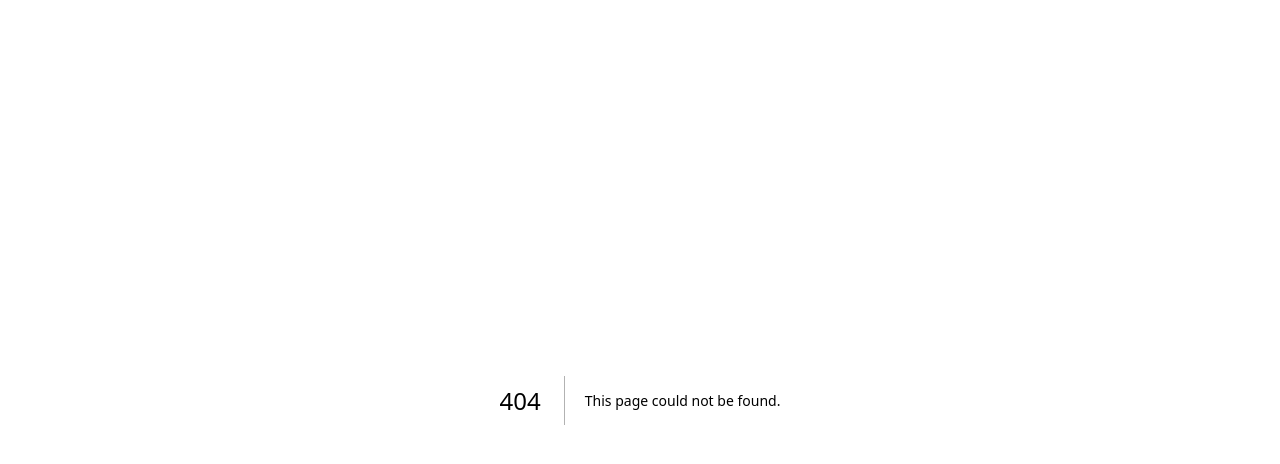
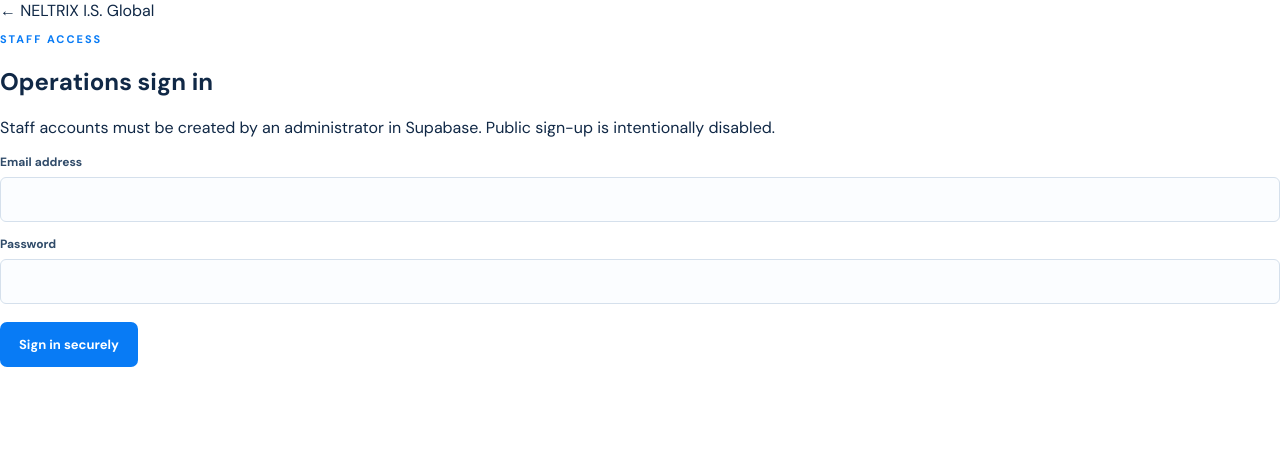
Before and after one commit to jacksonkbig-cpu/neltrix-is-global, a Next.js app: page /ops/login in a window 1280 px wide. Before the commit this address had no page. Shown: the top 464 px of the page. Built offline with nearby package versions, Linux system fonts and the light colour scheme.

Commit message:
Add secure quote intake and Supabase staff operations foundation

```diff
--- /dev/null
+++ b/app/ops/login/page.tsx
@@ -0,0 +1,48 @@
+"use client";
+
+import { FormEvent, useState } from "react";
+import Link from "next/link";
+import { createSupabaseBrowserClient } from "@/lib/supabase/client";
+
+export default function OpsLoginPage() {
+  const [email, setEmail] = useState("");
+  const [password, setPassword] = useState("");
+  const [message, setMessage] = useState("");
+  const [busy, setBusy] = useState(false);
+
+  async function signIn(event: FormEvent<HTMLFormElement>) {
+    event.preventDefault();
+    setBusy(true);
+    setMessage("");
+    try {
+      const supabase = createSupabaseBrowserClient();
+      const { error } = await supabase.auth.signInWithPassword({ email, password });
+      if (error) {
+        setMessage("Sign-in failed. Check your staff account details and Supabase configuration.");
+        return;
+      }
+      window.location.assign("/ops");
+    } catch {
+      setMessage("Staff sign-in is not configured yet. Set up Supabase before using this page.");
+    } finally {
+      setBusy(false);
+    }
+  }
+
+  return (
+    <main className="ops-shell">
+      <section className="ops-panel">
+        <Link href="/" className="ops-back">← NELTRIX I.S. Global</Link>
+        <p className="eyebrow dark">STAFF ACCESS</p>
+        <h1>Operations sign in</h1>
+        <p>Staff accounts must be created by an administrator in Supabase. Public sign-up is intentionally disabled.</p>
+        <form className="quote-form" onSubmit={signIn}>
+          <label>Email address<input autoComplete="username" type="email" required value={email} onChange={(event) => setEmail(event.target.value)} /></label>
+          <label>Password<input autoComplete="current-password" type="password" required value={password} onChange={(event) => setPassword(event.target.value)} /></label>
+          <button className="button primary" type="submit" disabled={busy}>{busy ? "Signing in…" : "Sign in securely"}</button>
+          {message && <p role="status" className="notice">{message}</p>}
+        </form>
+      </section>
+    </main>
+  );
+}
```
